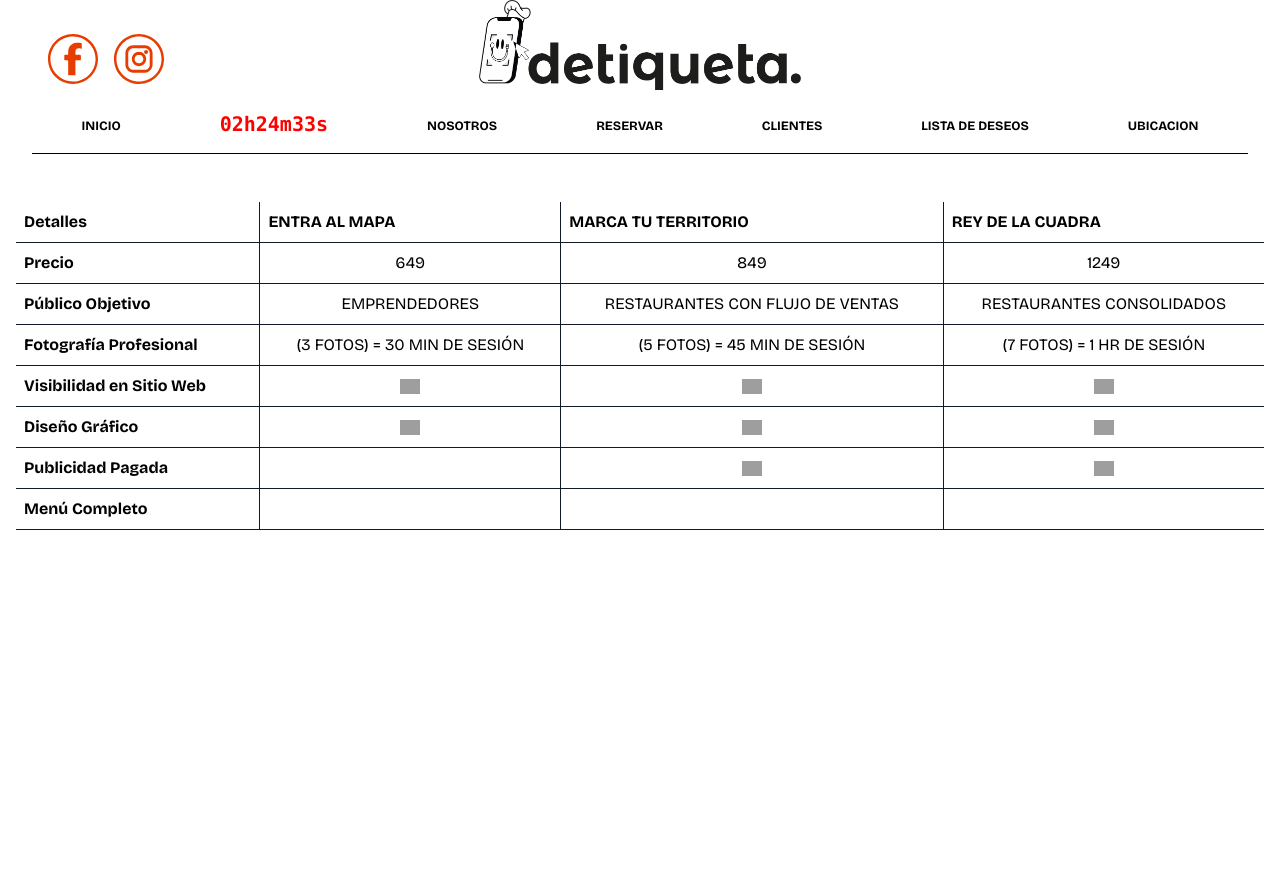
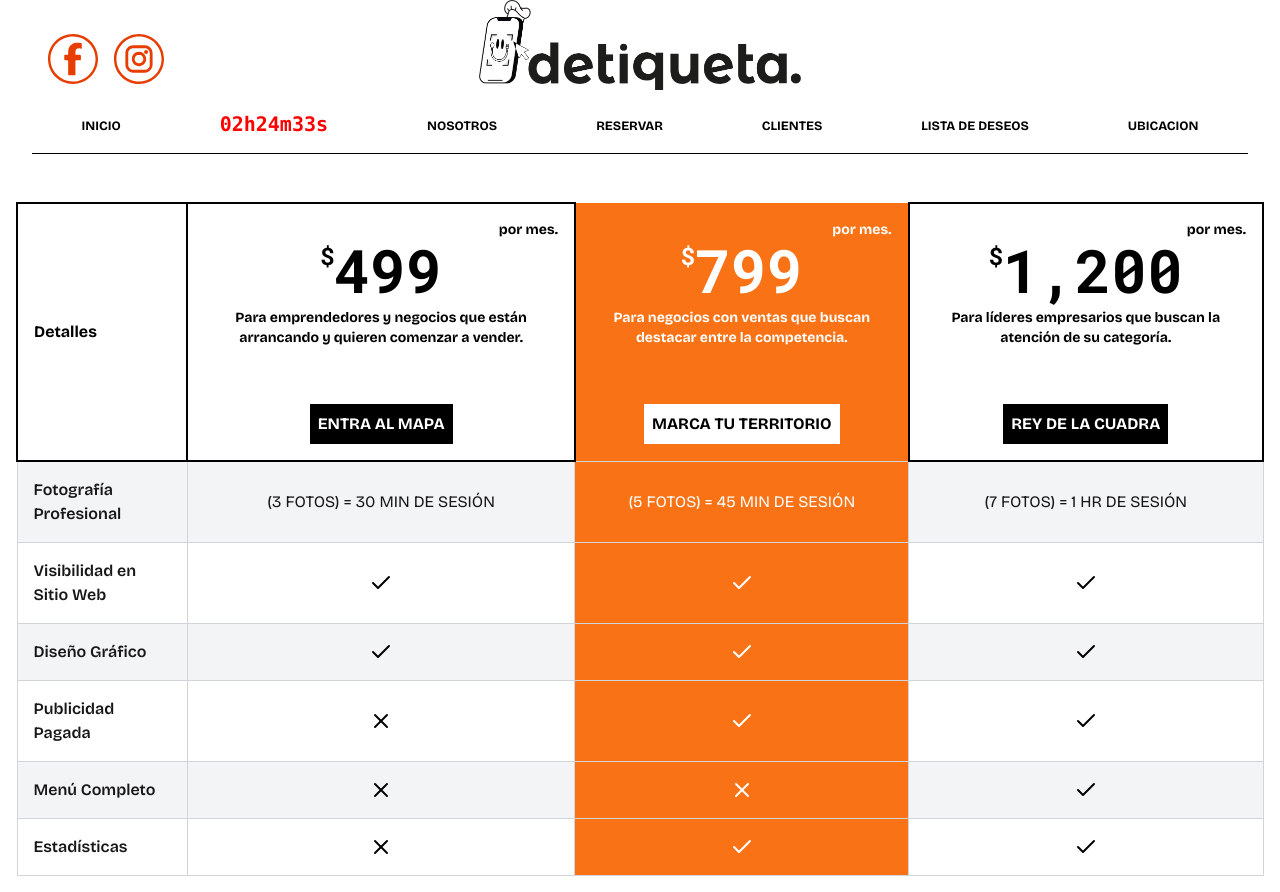
Before and after one commit to Alfredoht29/detiquetta_2, a Next.js app: page /plan-table in a window 1280 px wide. Before the commit the page ends 800 px from the top, so only its background shows below. Built offline with nearby package versions, Linux system fonts and the light colour scheme; grey boxes are pictures that could not be loaded.

Commit message:
feat:tabla de precios y detalles

```diff
--- a/app/plan-table/page.tsx
+++ b/app/plan-table/page.tsx
@@ -1,41 +1,141 @@
 import React from "react";
+import { Check, X } from "lucide-react";
 
-const yesIcon = "https://images.vexels.com/media/users/3/217884/isolated/preview/e3e9cccfbb03979574653e56a5a677c6-icono-de-doodle-de-marca-de-verificacion.png";
+// For convenience, define the keys of your plans as a type:
+type PlanKey = "ENTRA AL MAPA" | "MARCA TU TERRITORIO" | "REY DE LA CUADRA";
 
-const paquetes = [
-  { detalle: "Precio", "ENTRA AL MAPA": "649", "MARCA TU TERRITORIO": "849", "REY DE LA CUADRA": "1249" },
-  { detalle: "Público Objetivo", "ENTRA AL MAPA": "EMPRENDEDORES", "MARCA TU TERRITORIO": "RESTAURANTES CON FLUJO DE VENTAS", "REY DE LA CUADRA": "RESTAURANTES CONSOLIDADOS" },
-  { detalle: "Fotografía Profesional", "ENTRA AL MAPA": "(3 FOTOS) = 30 MIN DE SESIÓN", "MARCA TU TERRITORIO": "(5 FOTOS) = 45 MIN DE SESIÓN", "REY DE LA CUADRA": "(7 FOTOS) = 1 HR DE SESIÓN" },
-  { detalle: "Visibilidad en Sitio Web", "ENTRA AL MAPA": yesIcon, "MARCA TU TERRITORIO": yesIcon, "REY DE LA CUADRA": yesIcon },
-  { detalle: "Diseño Gráfico", "ENTRA AL MAPA": yesIcon, "MARCA TU TERRITORIO": yesIcon, "REY DE LA CUADRA": yesIcon },
-  { detalle: "Publicidad Pagada", "ENTRA AL MAPA": "", "MARCA TU TERRITORIO": yesIcon, "REY DE LA CUADRA": yesIcon },
-  { detalle: "Menú Completo", "ENTRA AL MAPA": "", "MARCA TU TERRITORIO": "", "REY DE LA CUADRA": "" }
+// Each row item has a string 'detalle' and three plan columns,
+// each of which can be either a boolean or a string.
+interface Paquete {
+  detalle: string;
+  "ENTRA AL MAPA": string | boolean;
+  "MARCA TU TERRITORIO": string | boolean;
+  "REY DE LA CUADRA": string | boolean;
+}
+
+const paquetes: Paquete[] = [
+  { detalle: "Precio", "ENTRA AL MAPA": "499", "MARCA TU TERRITORIO": "799", "REY DE LA CUADRA": "1,200" },
+  {
+    detalle: "Público Objetivo",
+    "ENTRA AL MAPA": "Para emprendedores y negocios que están arrancando y quieren comenzar a vender.",
+    "MARCA TU TERRITORIO": "Para negocios con ventas que buscan destacar entre la competencia.",
+    "REY DE LA CUADRA": "Para líderes empresarios que buscan la atención de su categoría.",
+  },
+  {
+    detalle: "Fotografía Profesional",
+    "ENTRA AL MAPA": "(3 FOTOS) = 30 MIN DE SESIÓN",
+    "MARCA TU TERRITORIO": "(5 FOTOS) = 45 MIN DE SESIÓN",
+    "REY DE LA CUADRA": "(7 FOTOS) = 1 HR DE SESIÓN",
+  },
+  {
+    detalle: "Visibilidad en Sitio Web",
+    "ENTRA AL MAPA": true,
+    "MARCA TU TERRITORIO": true,
+    "REY DE LA CUADRA": true,
+  },
+  {
+    detalle: "Diseño Gráfico",
+    "ENTRA AL MAPA": true,
+    "MARCA TU TERRITORIO": true,
+    "REY DE LA CUADRA": true,
+  },
+  {
+    detalle: "Publicidad Pagada",
+    "ENTRA AL MAPA": false,
+    "MARCA TU TERRITORIO": true,
+    "REY DE LA CUADRA": true,
+  },
+  {
+    detalle: "Menú Completo",
+    "ENTRA AL MAPA": false,
+    "MARCA TU TERRITORIO": false,
+    "REY DE LA CUADRA": true,
+  },
+  {
+    detalle: "Estadísticas",
+    "ENTRA AL MAPA": false,
+    "MARCA TU TERRITORIO": true,
+    "REY DE LA CUADRA": true,
+  },
 ];
 
-const PaquetesTable = () => {
+// Type the function to accept a string | boolean value and a boolean for isOrangeColumn
+const renderCellContent = (value: string | boolean, isOrangeColumn: boolean) => {
+  if (typeof value === "boolean") {
+    return value ? (
+      <Check className={`w-6 h-6 ${isOrangeColumn ? "text-white" : "text-black"} mx-auto`} />
+    ) : (
+      <X className={`w-6 h-6 ${isOrangeColumn ? "text-white" : "text-black"} mx-auto`} />
+    );
+  }
+  return value; // if it's a string, just render it
+};
+
+const PaquetesTable: React.FC = () => {
   return (
-    <div className="overflow-x-auto p-4">
-      <table className="w-full rounded-lg text-black">
+    <div className="container mx-auto p-4">
+      <div className="overflow-x-auto">
+        <table className="w-full border-collapse">
           <thead>
-          <tr className="border-b border-gray-900">
-            <th className="p-2 border-r border-gray-900 text-left">Detalles</th>
-            <th className="p-2 border-l border-r border-gray-900 text-left">ENTRA AL MAPA</th>
-            <th className="p-2 border-l border-r border-gray-900 text-left">MARCA TU TERRITORIO</th>
-            <th className="p-2 border-l border-gray-900 text-left">REY DE LA CUADRA</th>
+            <tr>
+              <th className="p-4 border-2 border-black bg-white text-black">
+                <div className="text-left font-bold">Detalles</div>
+              </th>
+              {/* Map over the plan keys to generate columns */}
+              {["ENTRA AL MAPA", "MARCA TU TERRITORIO", "REY DE LA CUADRA"].map((plan, index) => (
+                <th
+                  key={index}
+                  className={`p-4 ${
+                    index === 1
+                      ? "bg-orange-500 text-white"
+                      : "bg-white text-black border-2 border-black"
+                  }`}
+                >
+                  <div className="flex flex-col items-center">
+                    <div className="flex flex-row-reverse w-full">
+                      <p className="text-sm">por mes.</p>
+                    </div>
+                    <div className="flex items-start font-bold roboto-mono-font">
+                      <span className="text-2xl align-super">$</span>
+                      <p className="text-6xl">{paquetes[0][plan as PlanKey]}</p>
+                    </div>
+                    <p className="text-sm mt-2 text-center h-20 overflow-hidden">
+                      {paquetes[1][plan as PlanKey]}
+                    </p>
+                    <button
+                      className={`mt-4 p-2 ${
+                        index === 1 ? "bg-white text-black" : "bg-black text-white"
+                      }`}
+                    >
+                      {plan}
+                    </button>
+                  </div>
+                </th>
+              ))}
             </tr>
           </thead>
           <tbody>
-          {paquetes.map((p, index) => (
-            <tr key={index} className="border-b border-gray-900">
-              <td className="p-2 font-bold border-r border-gray-900">{p.detalle}</td>
-              <td className="p-2 border-r border-gray-900 text-center">{p["ENTRA AL MAPA"].includes("https") ? <img src={p["ENTRA AL MAPA"]} alt="Yes" width={20} height={20} className="mx-auto" /> : p["ENTRA AL MAPA"]}</td>
-              <td className="p-2 border-r border-gray-900 text-center">{p["MARCA TU TERRITORIO"].includes("https") ? <img src={p["MARCA TU TERRITORIO"]} alt="Yes" width={20} height={20} className="mx-auto" /> : p["MARCA TU TERRITORIO"]}</td>
-              <td className="p-2 text-center">{p["REY DE LA CUADRA"].includes("https") ? <img src={p["REY DE LA CUADRA"]} alt="Yes" width={20} height={20} className="mx-auto" /> : p["REY DE LA CUADRA"]}</td>
+            {/* Skip the first two rows (pricing and public objective),
+                render the rest as feature rows */}
+            {paquetes.slice(2).map((row, rowIndex) => (
+              <tr key={rowIndex} className={rowIndex % 2 === 0 ? "bg-gray-100" : "bg-white"}>
+                <td className="p-4 border border-gray-300 font-semibold">{row.detalle}</td>
+                {["ENTRA AL MAPA", "MARCA TU TERRITORIO", "REY DE LA CUADRA"].map((plan, planIndex) => (
+                  <td
+                    key={planIndex}
+                    className={`p-4 border border-gray-300 text-center ${
+                      planIndex === 1 ? "bg-orange-500 text-white" : ""
+                    }`}
+                  >
+                    {renderCellContent(row[plan as PlanKey], planIndex === 1)}
+                  </td>
+                ))}
               </tr>
             ))}
           </tbody>
         </table>
       </div>
+    </div>
   );
 };
 
--- a/app/us/page.tsx
+++ b/app/us/page.tsx
@@ -1,5 +1,6 @@
 "use client";
 import React from "react";
+import Link from "next/link";
 
 const Nosotros = () => {
   return (
@@ -10,11 +11,14 @@
           SI TU PROMOCIÓN NO ESTÁ AQUÍ,&nbsp; NO ESTÁ DONDE IMPORTA
         </div>
         <div className="flex-1 flex justify-center">
-          <img src="assets/usicon.png" alt="" className="md:max-w-[300px] h-auto" />
+          <img
+            src="assets/usicon.png"
+            alt=""
+            className="md:max-w-[300px] h-auto"
+          />
         </div>
       </div>
 
-      {/* Sección de planes ajustada */}
       <div className="flex flex-wrap justify-center gap-4 mt-8">
         {/* Plan 499 */}
         <div className="border-2 border-black w-72 md:w-80 p-4">
@@ -26,10 +30,13 @@
             <p className="text-6xl">499</p>
           </div>
           <p className="text-justify mt-4">
-            Para emprendedores y negocios que están arrancando y quieren comenzar a vender.
+            Para emprendedores y negocios que están arrancando y quieren
+            comenzar a vender.
           </p>
           <div className="flex justify-center mt-6">
-            <button className="bg-black text-white p-2">" ENTRA AL MAPA "</button>
+            <Link href="/plan-table">
+              <button className="bg-black text-white p-2">ENTRA AL MAPA</button>
+            </Link>
           </div>
         </div>
 
@@ -46,7 +53,11 @@
             Para negocios con ventas que buscan destacar entre la competencia.
           </p>
           <div className="flex justify-center pt-12">
-            <button className="bg-white text-black p-2">" MARCA TU TERRITORIO "</button>
+            <Link href="/plan-table">
+              <button className="bg-white text-black p-2">
+                MARCA TU TERRITORIO
+              </button>
+            </Link>
           </div>
         </div>
 
@@ -63,12 +74,18 @@
             Para líderes empresarios que buscan la atención de su categoría.
           </p>
           <div className="flex justify-center pt-12">
-            <button className="bg-black text-white p-2">" REY DE LA CUADRA "</button>
+            <Link href="/plan-table">
+              <button className="bg-black text-white p-2">
+                REY DE LA CUADRA
+              </button>
+            </Link>
           </div>
         </div>
       </div>
+
       <div className="py-4"></div>
       {/* Texto y misión */}
+      <div className="p-8">
       <h2 className="text-2xl text-customor font-bold">
         "Al mal tiempo, buena comida"
       </h2>
@@ -96,6 +113,7 @@
         descuentos y deliciosas comidas!
       </p>
       </div>
+    </div>
   );
 };
 
--- a/package.json
+++ b/package.json
@@ -12,6 +12,7 @@
     "@heroicons/react": "^1.0.6",
     "axios": "^1.7.9",
     "hammerjs": "^2.0.8",
+    "lucide-react": "^0.476.0",
     "next": "14.2.13",
     "react": "^18",
     "react-dom": "^18",
```
Also changed, not shown: public/assets/yesicon.png (added), 1 other file (tests, documents, lock files or other folders). Lines whose indentation alone changed are shown as unchanged.
